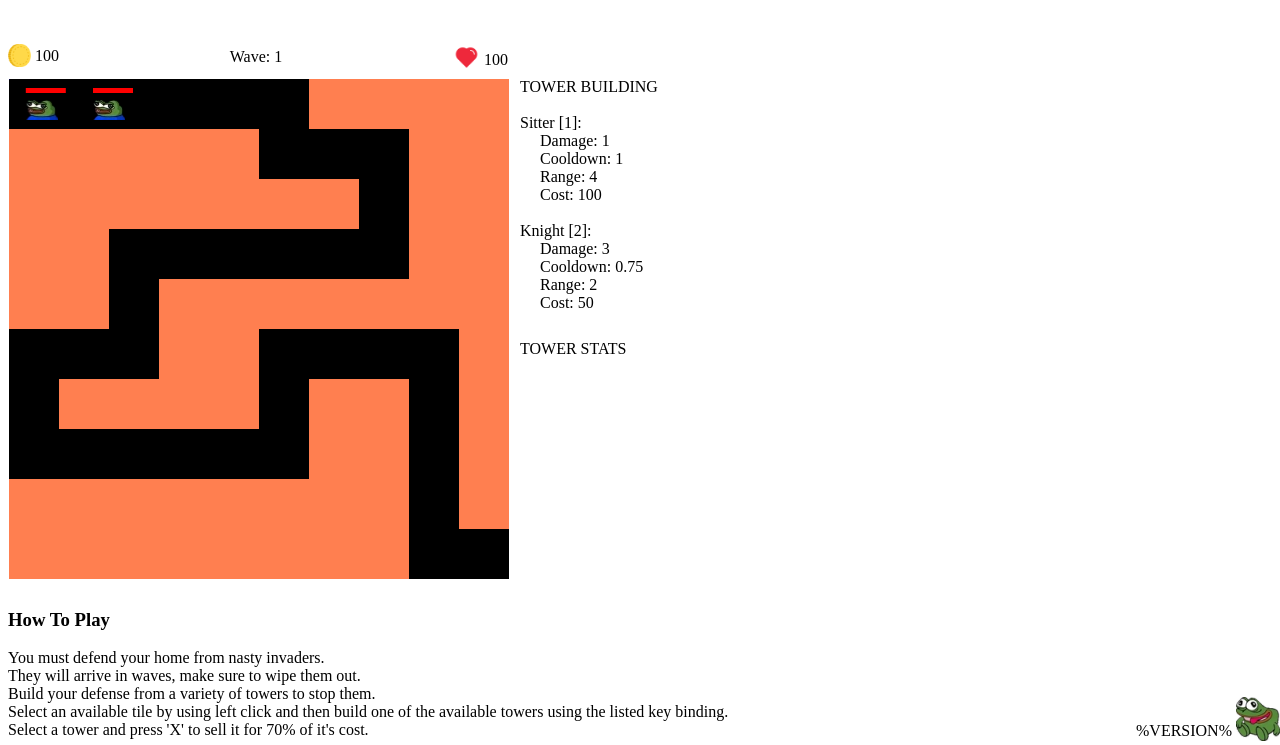
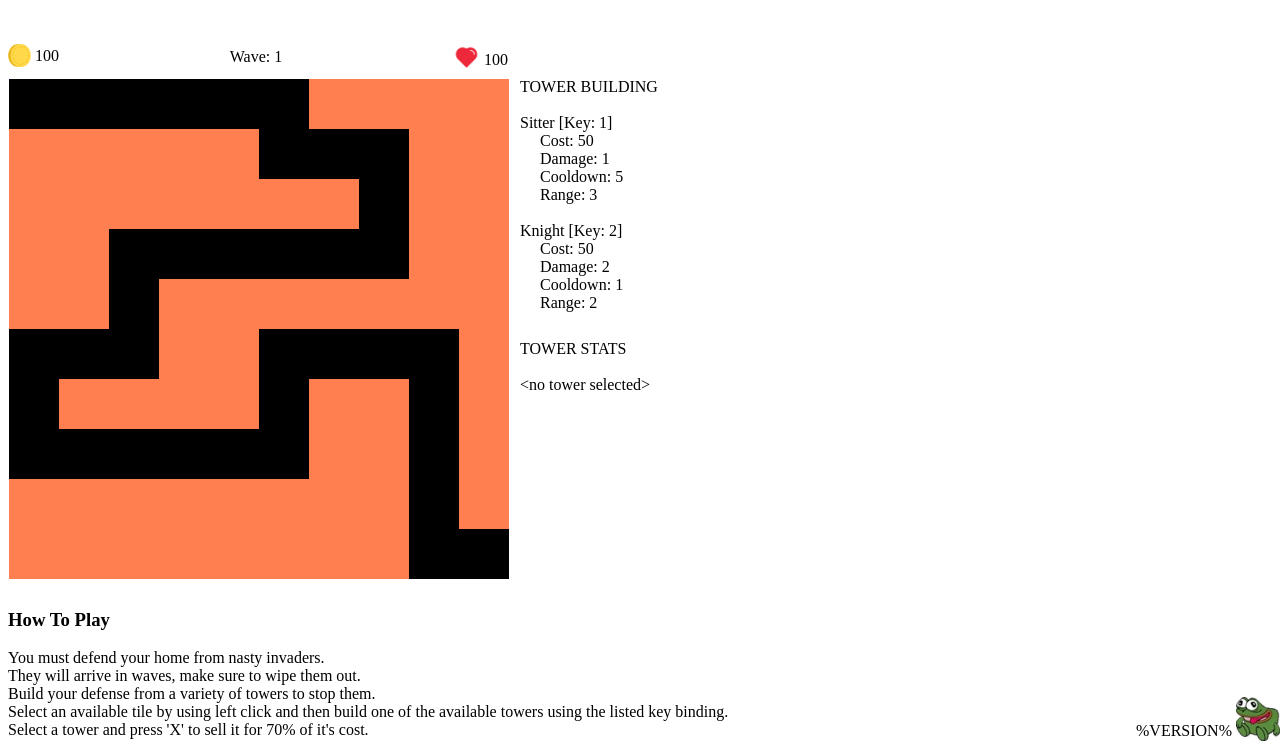
Before and after one commit to Kr4pper/pepegSit-td, a website built with webpack: page src/web/assets/index.html in a window 1280 px wide. Shown: the part 55-800 px from the top of the page. Built offline with nearby package versions, Linux system fonts and the light colour scheme.

Commit message:
more waves, tower balancing, added player death, tower cost scaling

```diff
--- a/src/web/assets/index.html
+++ b/src/web/assets/index.html
@@ -26,7 +26,7 @@
 </div>
 
 <div style="display: flex">
-    <canvas id="td" style="border: 1px solid white; margin-right: 10px; margin-bottom: 10px; float: left;" width="500"
+    <canvas id="td" style="border: 1px solid white; margin-right: 10px; margin-bottom: 10px; float: left; max-height: 500px; min-height: 500px;" width="500"
         height="500">
         <p>This is where the game canvas should have loaded, make sure you don't have any browser extensions preventing
             it from loading</p>
@@ -34,7 +34,7 @@
     <div>
         <div id="tower-building" style="margin-bottom: 10px;">
             <span>TOWER BUILDING</span><br><br>
-            <!-- populated from js -->
+            <span id="tower-building-data"><!-- populated from js --></span>
         </div>
         <div id="tower-stats">
             <span>TOWER STATS</span><br><br>
--- a/src/web/game/cardinal.ts
+++ b/src/web/game/cardinal.ts
@@ -1,3 +1,7 @@
+// do NOT change the order of these, some modulo logic relies on it
 export enum Cardinal {
-    North, East, South, West
+    North,
+    East,
+    South,
+    West,
 }
--- a/src/web/game/enemies/enemy.ts
+++ b/src/web/game/enemies/enemy.ts
@@ -12,7 +12,7 @@ const CARDINAL_TO_DELTA = {
 export class Enemy {
     public readonly img = new Image();
     private progress = 0;
-    private lastMoved: number;
+    private lastMoved = Date.now();
     private game: TowerDefense;
 
     constructor(
@@ -30,12 +30,12 @@ export class Enemy {
 
     move() {
         const now = Date.now();
-        const elapsed = this.lastMoved ? now - this.lastMoved : 0;
+        const elapsed = now - this.lastMoved;
 
         this.progress += elapsed / this.secondsPerTile / 1000;
         this.lastMoved = now;
 
-        if (!this.reachedEndOfTrack()) return true;
+        if (!this.leakAtEndOfTrack()) return true;
     }
 
     /**
@@ -46,10 +46,10 @@ export class Enemy {
 
         if (this.hp <= 0) this.game.killEnemy(this);
 
-        return incoming + (this.hp < 0 ? this.hp : 0);
+        return incoming + (this.hp < 0 ? this.hp : 0); // do not count overkill as dmg taken
     }
 
-    reachedEndOfTrack() {
+    private leakAtEndOfTrack() {
         const reachedEnd = this.progress >= this.game.track.length;
         if (reachedEnd) this.game.leakEnemy(this);
 
--- a/src/web/game/enemies/index.ts
+++ b/src/web/game/enemies/index.ts
@@ -1,4 +1,5 @@
 export * from './enemy';
 export * from './enemy-type';
+export * from './spawn';
 export * from './weirdge';
 export * from './wippa';
--- /dev/null
+++ b/src/web/game/enemies/spawn.ts
@@ -0,0 +1,9 @@
+import {Enemy} from './enemy';
+import {EnemyType} from './enemy-type';
+import {Weirdge} from './weirdge';
+import {Wippa} from './wippa';
+
+export const ENEMY_SPAWN: Record<EnemyType, () => Enemy> = {
+    [EnemyType.Wippa]: () => new Wippa(),
+    [EnemyType.Weirdge]: () => new Weirdge(),
+};
--- a/src/web/game/enemies/weirdge.ts
+++ b/src/web/game/enemies/weirdge.ts
@@ -3,7 +3,7 @@ import {EnemyType} from './enemy-type';
 
 export class Weirdge extends Enemy {
     constructor() {
-        super(EnemyType.Weirdge, 2, 5, 40, 50);
+        super(EnemyType.Weirdge, 2, 100, 40, 50);
 
         this.img.src = './weirdge.png';
     }
--- a/src/web/game/enemies/wippa.ts
+++ b/src/web/game/enemies/wippa.ts
@@ -3,7 +3,7 @@ import {EnemyType} from './enemy-type';
 
 export class Wippa extends Enemy {
     constructor() {
-        super(EnemyType.Wippa, 1.5, 1, 20, 10);
+        super(EnemyType.Wippa, 1.5, 1, 10, 10);
 
         this.img.src = './wippa.png';
     }
--- a/src/web/game/tower-defense.ts
+++ b/src/web/game/tower-defense.ts
@@ -1,15 +1,21 @@
 import {Biome} from './biome';
 import {Cardinal} from './cardinal';
-import {Enemy} from './enemies';
-import {TOWER_DATA, Tower} from './towers';
+import {ENEMY_SPAWN, Enemy} from './enemies';
+import {TOWER_DATA, Tower, TowerType} from './towers';
 import {Wave} from './waves';
+
+const TOWER_COST_SCALING = 1.2;
+const TOWER_SALE_GOLD_RECOVERY = 0.7;
+const BASE_GOLD_REWARD_PER_WAVE = 25;
+const SCALING_GOLD_REWARD_PER_WAVE = 5;
 
 export class TowerDefense {
     public readonly enemies: Enemy[] = [];
     public readonly towers: Tower[] = [];
     public readonly tiles: {x: number, y: number, biome: Biome;}[] = [];
     public readonly track: {x: number, y: number; to: Cardinal; from: Cardinal;}[] = [];
-    private waveIdx = 0;
+    public waveIdx = 0;
+    private towerCount: Record<TowerType, number> = {[TowerType.Sitter]: 0, [TowerType.Knight]: 0};
 
     constructor(
         private map: Biome[][],
@@ -80,6 +86,11 @@ export class TowerDefense {
 
     leakEnemy(e: Enemy) {
         this.playerHp -= e.dmg;
+
+        if (this.playerHp <= 0) {
+            alert('You lost + L + bozo');
+        }
+
         this.removeEnemy(e);
         this.checkRemainingEnemies();
     }
@@ -87,11 +98,11 @@ export class TowerDefense {
     private checkRemainingEnemies() {
         if (!this.enemies.length) {
             if (this.waveIdx === this.waves.length - 1) {
-                console.log('last wave has been defeated, endless mode coming soonTM');
+                alert('You have defeated the final wave, endless mode coming soon™');
                 return;
             }
 
-            this.playerGold += this.waves[this.waveIdx].goldReward;
+            this.playerGold += BASE_GOLD_REWARD_PER_WAVE + this.waveIdx * SCALING_GOLD_REWARD_PER_WAVE; // TODO: modify wave gold reward here
             this.waveIdx++;
             this.sendWave();
         }
@@ -102,19 +113,40 @@ export class TowerDefense {
 
         let enemyIdx = 0;
         const spawner = setInterval(() => {
-            this.addEnemy(wave.enemies[enemyIdx++]);
+            this.addEnemy(ENEMY_SPAWN[wave[enemyIdx++]]());
 
-            if (enemyIdx > wave.enemies.length - 1) {
+            if (enemyIdx > wave.length - 1) {
                 clearInterval(spawner);
             }
-        }, wave.spawnDelay * 1000);
+        }, (5000 + wave.length * 50) / wave.length); // TODO: modify wave spawn delay here
     }
 
     currentWave() {
         return this.waves[this.waveIdx];
     }
 
-    addTower(t: Tower) {
+    getTowerCost(t: TowerType) {
+        return Math.round(TOWER_DATA[t].stats.baseCost * Math.pow(TOWER_COST_SCALING, this.towerCount[t]));
+    }
+
+    /**
+     * @returns true iff a tower has been successfuly bought
+     */
+    buildTowerAt(t: TowerType, x: number, y: number): boolean {
+        if (!this.isBiome(Biome.Buildable, x, y)) return false;
+
+        const cost = this.getTowerCost(t);
+        if (cost > this.playerGold) return false;
+
+        this.playerGold -= cost;
+        this.addTower(TOWER_DATA[t].build(x, y));
+
+        return true;
+    }
+
+    private addTower(t: Tower) {
+        this.setBiome(Biome.Tower, t.tileX, t.tileY);
+        this.towerCount[t.type]++;
         this.towers.push(t);
     }
 
@@ -122,14 +154,24 @@ export class TowerDefense {
         return this.towers.find(t => t.tileX === x && t.tileY === y);
     }
 
-    sellTowerAt(x: number, y: number) {
+    /**
+     * @returns true iff a tower has been sold
+     */
+    sellTowerAt(x: number, y: number): boolean {
         const toSell = this.getTowerAt(x, y);
-        if (!toSell) return;
+        if (!toSell) return false;
 
-        this.playerGold += TOWER_DATA[toSell.type].stats.cost * 0.7;
-        const tIdx = this.towers.findIndex(_t => _t === toSell);
+        this.playerGold += TOWER_DATA[toSell.type].stats.baseCost * TOWER_SALE_GOLD_RECOVERY;
+        this.removeTower(toSell);
+
+        return true;
+    }
+
+    private removeTower(t: Tower) {
+        this.setBiome(Biome.Buildable, t.tileX, t.tileY);
+        this.towerCount[t.type]--;
+        const tIdx = this.towers.findIndex(_t => _t === t);
         this.towers.splice(tIdx, 1);
-        this.setBiome(Biome.Buildable, x, y);
     }
 
     biomeAt(x: number, y: number) {
--- a/src/web/game/towers/knight.ts
+++ b/src/web/game/towers/knight.ts
@@ -13,7 +13,7 @@ export class KnightTower extends Tower {
             stats.dmg,
             stats.atkCooldown,
             stats.range,
-            stats.cost,
+            stats.baseCost,
         );
 
         this.img.src = './knight.png';
@@ -27,10 +27,10 @@ export class KnightTower extends Tower {
 
     static getBaseStats(): TowerBaseStats {
         return {
-            dmg: 3,
-            atkCooldown: 0.75,
+            dmg: 2,
+            atkCooldown: 1,
             range: 2,
-            cost: 50,
+            baseCost: 50,
         };
     }
 }
--- a/src/web/game/towers/sitter.ts
+++ b/src/web/game/towers/sitter.ts
@@ -13,7 +13,7 @@ export class SitterTower extends Tower {
             stats.dmg,
             stats.atkCooldown,
             stats.range,
-            stats.cost,
+            stats.baseCost,
         );
 
         this.img.src = './pepegSit.jpg';
@@ -26,9 +26,9 @@ export class SitterTower extends Tower {
     static getBaseStats(): TowerBaseStats {
         return {
             dmg: 1,
-            atkCooldown: 1,
-            range: 4,
-            cost: 100,
+            atkCooldown: 5,
+            range: 3,
+            baseCost: 50,
         };
     }
 }
--- a/src/web/game/towers/tower.ts
+++ b/src/web/game/towers/tower.ts
@@ -8,7 +8,7 @@ export type TowerStats = {
 };
 
 export type TowerBaseStats = Required<TowerStats> & {
-    cost: number;
+    baseCost: number;
 };
 
 export abstract class Tower {
--- a/src/web/game/waves/wave.ts
+++ b/src/web/game/waves/wave.ts
@@ -1,34 +1,28 @@
-import {Enemy, Weirdge, Wippa} from '../enemies';
+import {EnemyType} from '../enemies';
 
-export type Wave = {
-    id: number;
-    spawnDelay: number;
-    goldReward: number;
-    enemies: Enemy[];
-};
+export type Wave = EnemyType[];
+
+const createMany = (type: EnemyType, amount: number) => Array.from({length: amount}, () => type);
 
 export const defaultWaves: Wave[] = [
-    {
-        id: 1,
-        spawnDelay: 2,
-        goldReward: 25,
-        enemies: [
-            new Wippa(),
-            new Wippa(),
-            new Wippa(),
-        ]
-    },
-    {
-        id: 2,
-        spawnDelay: 1,
-        goldReward: 50,
-        enemies: [
-            new Weirdge(),
-            new Wippa(),
-            new Wippa(),
-            new Wippa(),
-            new Wippa(),
-            new Wippa(),
-        ]
-    }
+    createMany(EnemyType.Wippa, 1),
+    createMany(EnemyType.Wippa, 2),
+    createMany(EnemyType.Wippa, 3),
+    createMany(EnemyType.Wippa, 5),
+    createMany(EnemyType.Wippa, 8),
+    [
+        ...createMany(EnemyType.Weirdge, 1),
+        ...createMany(EnemyType.Wippa, 13),
+    ],
+    createMany(EnemyType.Wippa, 21),
+    createMany(EnemyType.Wippa, 34),
+    [
+        ...createMany(EnemyType.Wippa, 10),
+        ...createMany(EnemyType.Weirdge, 1),
+        ...createMany(EnemyType.Wippa, 10),
+        ...createMany(EnemyType.Weirdge, 2),
+        ...createMany(EnemyType.Wippa, 10),
+        ...createMany(EnemyType.Weirdge, 5),
+        ...createMany(EnemyType.Wippa, 20),
+    ]
 ];
--- a/src/web/index.ts
+++ b/src/web/index.ts
@@ -1,4 +1,4 @@
-import {Biome, TowerDefense, convertToTiles, map1, defaultWaves, TowerBaseStats, TowerType, TOWER_DATA} from './game';
+import {Biome, TowerDefense, convertToTiles, map1, defaultWaves, TowerBaseStats, TowerType, TOWER_DATA, TowerStats} from './game';
 
 const TILE_SIZE = 50;
 const game = new TowerDefense(convertToTiles(map1), 100, 100, defaultWaves);
@@ -15,13 +15,14 @@ const keyUpListener = (event: KeyboardEvent) => keyPresses[event.key] = false;
 window.addEventListener('keyup', keyUpListener);
 
 let selectedTile: [number, number] = [-1, -1];
+const clearSelectedTile = () => selectedTile = [-1, -1];
 canvas.addEventListener('click', event => {
     const rect = canvas.getBoundingClientRect();
     const x = Math.floor((event.clientX - rect.left) / TILE_SIZE);
     const y = Math.floor((event.clientY - rect.top) / TILE_SIZE);
 
     if (selectedTile[0] === x && selectedTile[1] === y) {
-        selectedTile = [-1, -1]; // clear selection
+        clearSelectedTile();
         return;
     }
 
@@ -42,79 +43,75 @@ const TOWER_KEY_BINDINGS: Record<TowerType, string> = {
     [TowerType.Sitter]: '1',
     [TowerType.Knight]: '2',
 };
-const TOWER_STAT_UI_MAP: Record<keyof TowerBaseStats, string> = {
+const TOWER_STAT_UI_MAP: Record<keyof TowerStats, string> = {
     dmg: 'Damage',
     atkCooldown: 'Cooldown',
     range: 'Range',
-    cost: 'Cost',
 };
-const renderTowerBuildingInfo = () => {
-    const towersDiv = document.querySelector('div#tower-building')!;
-    Object.entries(TOWER_DATA).forEach(([type, {stats}]) => {
-        towersDiv.innerHTML += `
-        <div id="tower-${type}">
-            <div>${type} [${TOWER_KEY_BINDINGS[type as TowerType]}]:</div>
-            ${Object.entries(stats).reduce((acc, [k, v]) => acc +
-            `<div style="margin-left: 20px;">${TOWER_STAT_UI_MAP[k as keyof TowerBaseStats]}: <span id="stat-${k}">${v}</span></div>`,
-            '')}
-        </div>
-        <br>
-        `;
-    });
+const towerBuildingDataDisplay = document.querySelector('span#tower-building-data')!;
+const renderTowerBuildingData = () => {
+    towerBuildingDataDisplay.innerHTML = Object.entries(TOWER_DATA).reduce(
+        (acc, [type, {stats}]) =>
+            acc + `<div id="tower-${type}">
+            <div>${type} [Key: ${TOWER_KEY_BINDINGS[type as TowerType]}]</div>
+            <div style="margin-left: 20px;">Cost: <span id="stat-cost">${game.getTowerCost(type as TowerType)}</span></div>
+            ${Object.entries(stats).filter(([k]) => (k as keyof TowerBaseStats) !== 'baseCost').reduce((acc, [k, v]) => acc +
+                `<div style="margin-left: 20px;">${TOWER_STAT_UI_MAP[k as keyof TowerStats]}: <span id="stat-${k}">${v}</span></div>`,
+                '')}
+        </div><br>`,
+        '');
 };
 
 const checkForTowerBuilding = () => {
     const [x, y] = selectedTile;
     if (!game.isBiome(Biome.Buildable, x, y)) return;
 
-    const towerToBuild = Object.entries(TOWER_KEY_BINDINGS).find(([_, key]) => keyPresses[key]) as any;
+    const towerToBuild = Object.entries(TOWER_KEY_BINDINGS).find(([_, key]) => keyPresses[key]);
     if (!towerToBuild) return;
 
-    const {stats, build} = TOWER_DATA[towerToBuild[0] as TowerType];
-    if (game.playerGold < stats.cost) return;
+    const towerBuilt = game.buildTowerAt(towerToBuild[0] as TowerType, x, y);
+    if (!towerBuilt) return;
 
-    game.playerGold -= stats.cost;
+    renderTowerBuildingData();
     updateGold(game.playerGold);
-    game.addTower(build(x, y));
-    game.setBiome(Biome.Tower, x, y);
-    selectedTile = [-1, -1];
+    clearSelectedTile();
 };
 
 const checkForTowerSelling = () => {
     const [x, y] = selectedTile;
     if (!game.isBiome(Biome.Tower, x, y)) return;
-
     if (!keyPresses['x']) return;
 
-    game.sellTowerAt(x, y);
+    const towerSold = game.sellTowerAt(x, y);
+    if (!towerSold) return;
+
+    renderTowerBuildingData();
+    updateGold(game.playerGold);
+    clearSelectedTile();
 };
 
-const towerStatsDisplay = document.querySelector('span#selected-tower')!;
-const printTowerStats = () => {
+const selectedTowerStatsDisplay = document.querySelector('span#selected-tower')!;
+const printSelectedTowerStats = () => {
     const [x, y] = selectedTile;
-    if (!game.isBiome(Biome.Tower, x, y)) {
-        towerStatsDisplay.innerHTML = '';
+    const tower = game.getTowerAt(x, y);
+    if (!tower) {
+        selectedTowerStatsDisplay.innerHTML = `<span>&lt;no tower selected&gt;</span>`;
         return;
     }
 
-    const tower = game.getTowerAt(x, y);
-    if (!tower) return;
-
-    towerStatsDisplay.innerHTML = `
+    selectedTowerStatsDisplay.innerHTML = `
         <span>${tower.type} at (${x + 1} | ${y + 1}) damage stats:</span><br>
         <span style="margin-left: 20px;">Total: ${tower.getDmgDealtTotal()}</span><br>
         ${Object.entries(tower.getDmgDealtByType())
             .filter(([_, v]) => v > 0)
-            .reduce((acc, [k, v]) =>
-                acc + `<span style="margin-left: 20px;">vs ${k}: ${v}</span><br>`,
-                '')}
+            .reduce((acc, [k, v]) => acc + `<span style="margin-left: 20px;">vs ${k}: ${v}</span><br>`, '')}
     `;
 };
 
 const processKeyPresses = () => {
     checkForTowerBuilding();
     checkForTowerSelling();
-    printTowerStats();
+    printSelectedTowerStats();
 };
 
 const biomeStyles = {
@@ -149,7 +146,8 @@ const processTowers = () => {
 };
 
 const processEnemies = () => {
-    game.enemies.forEach(e => {
+    for (let i = game.enemies.length - 1; i >= 0; i--) { // TODO sort by progress instead?
+        const e = game.enemies[i];
         if (e.move()) {
             const [x, y] = e.getPosition();
             ctx.drawImage(
@@ -167,7 +165,7 @@ const processEnemies = () => {
                 5,
             );
         }
-    });
+    }
 };
 
 function gameLoop() {
@@ -178,13 +176,13 @@ function gameLoop() {
     processSelectedTile();
 
     updateGold(game.playerGold);
-    updateWave(game.currentWave().id);
+    updateWave(game.waveIdx + 1);
     updateHp(game.playerHp);
 
     window.requestAnimationFrame(gameLoop);
 }
 
-renderTowerBuildingInfo();
+renderTowerBuildingData();
 
 game.sendWave();
 gameLoop();
```
Also changed, not shown: TODO.md (+7 -1 lines).
